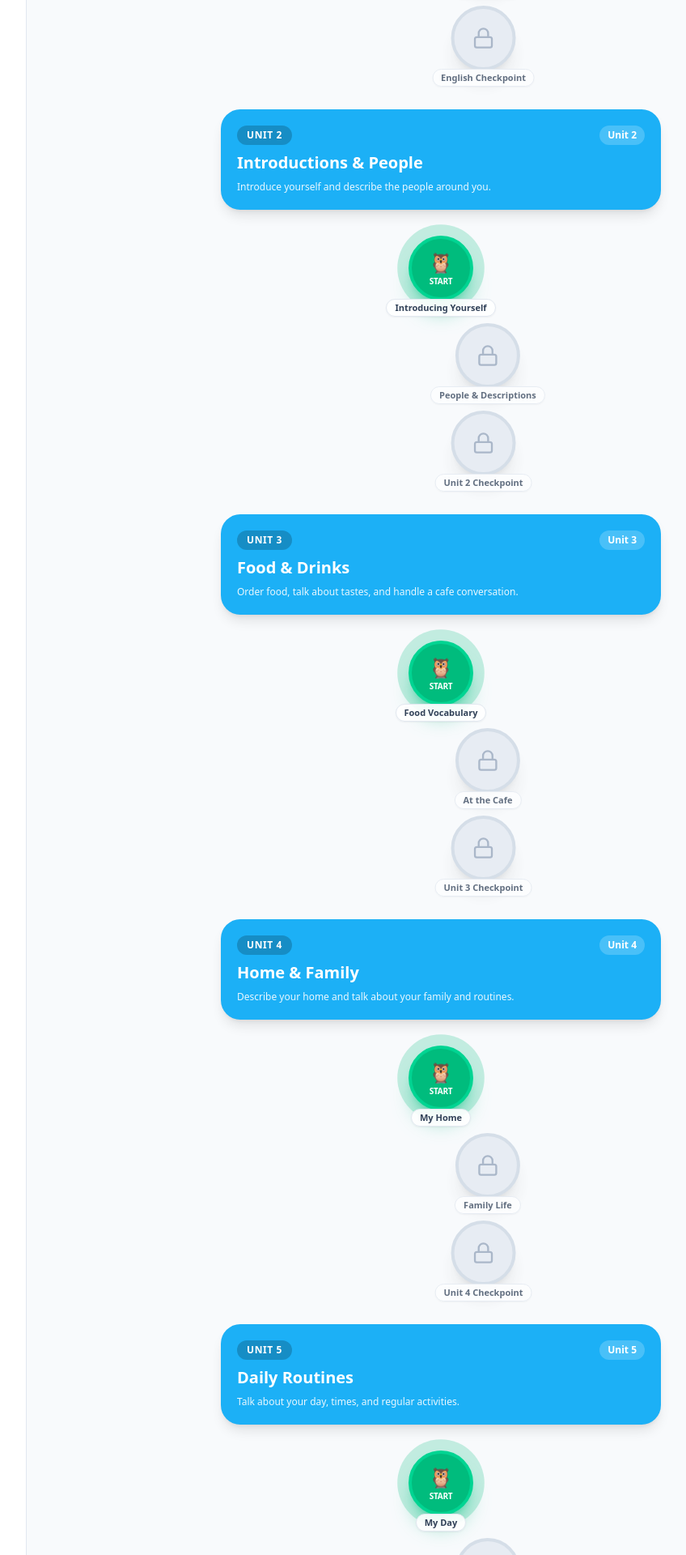
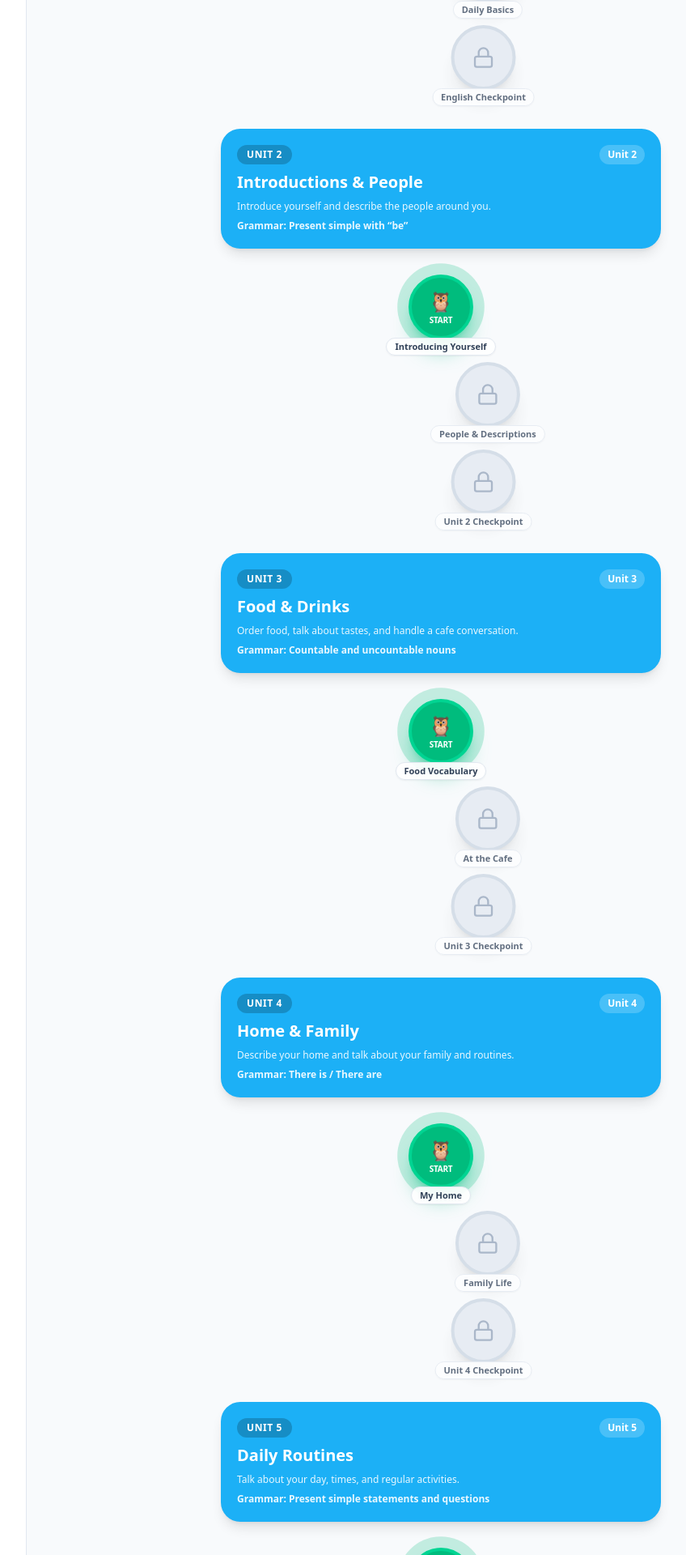
Before and after one commit to florentmolowayi-byte/flor, a React (Vite) app: page / in a window 1280 px wide. Shown: the part 600-2520 px from the top of the page at 81% size, without its empty margins (223-1071 px from the left). Built offline with nearby package versions, Linux system fonts and the light colour scheme.

Commit message:
Add grammar focus to English units

```diff
--- a/src/components/PathView.tsx
+++ b/src/components/PathView.tsx
@@ -63,6 +63,11 @@ export const PathView: React.FC<PathViewProps> = ({
             </div>
             <h3 className="text-xl font-black">{unit.title.split(':')[1] || unit.title}</h3>
             <p className="text-xs font-medium opacity-90">{unit.description}</p>
+            {unit.grammar && (
+              <p className="text-xs font-bold text-white/90">
+                Grammar: <span className="font-black">{unit.grammar}</span>
+              </p>
+            )}
           </div>
 
           {/* Winding Path Nodes */}
--- a/src/data/languages.ts
+++ b/src/data/languages.ts
@@ -14,6 +14,7 @@ const ALL_LANGUAGES: Language[] = [
         number: 1,
         title: 'Unit 1: Everyday English Basics',
         description: 'Learn greetings, simple questions, and useful daily phrases.',
+        grammar: 'Subject pronouns and the verb “to be”',
         color: '#1CB0F6',
         nodes: [
           {
@@ -52,32 +53,33 @@ const ALL_LANGUAGES: Language[] = [
         ],
       },
       ...[
-        ['Unit 2: Introductions & People', 'Introduce yourself and describe the people around you.', 'Introducing Yourself', 'People & Descriptions'],
-        ['Unit 3: Food & Drinks', 'Order food, talk about tastes, and handle a cafe conversation.', 'Food Vocabulary', 'At the Cafe'],
-        ['Unit 4: Home & Family', 'Describe your home and talk about your family and routines.', 'My Home', 'Family Life'],
-        ['Unit 5: Daily Routines', 'Talk about your day, times, and regular activities.', 'My Day', 'Time & Schedules'],
-        ['Unit 6: Shopping', 'Ask about prices, sizes, colors, and what you need to buy.', 'Shopping Basics', 'Clothes & Prices'],
-        ['Unit 7: Travel', 'Use practical English for airports, hotels, and transportation.', 'Getting Around', 'Travel Check-in'],
-        ['Unit 8: Directions & Places', 'Ask for directions and find important places in town.', 'Around Town', 'Finding Your Way'],
-        ['Unit 9: Weather & Seasons', 'Describe the weather and make plans for different seasons.', 'Weather Talk', 'Seasons & Plans'],
-        ['Unit 10: Hobbies & Free Time', 'Discuss interests, weekend activities, and invitations.', 'My Hobbies', 'Making Plans'],
-        ['Unit 11: Health & Wellness', 'Explain common symptoms and speak with a doctor or pharmacist.', 'Body & Symptoms', 'At the Doctor'],
-        ['Unit 12: Work & Careers', 'Talk about jobs, workplaces, and professional goals.', 'Jobs & Workplaces', 'Career Goals'],
-        ['Unit 13: Past Experiences', 'Share what happened yesterday and tell simple stories.', 'Yesterday', 'Weekend Stories'],
-        ['Unit 14: Future Plans', 'Make promises, predictions, and plans for the future.', 'Future Plans', 'Goals & Dreams'],
-        ['Unit 15: Technology', 'Talk about devices, apps, and everyday digital life.', 'Devices & Apps', 'Online Life'],
-        ['Unit 16: Opinions & Comparisons', 'Express opinions and compare people, places, and ideas.', 'Giving Opinions', 'Comparing Things'],
-        ['Unit 17: Nature & Environment', 'Describe nature and discuss simple environmental topics.', 'The Natural World', 'Caring for the Planet'],
-        ['Unit 18: Culture & Celebrations', 'Talk about traditions, holidays, and memorable celebrations.', 'Special Days', 'Traditions'],
-        ['Unit 19: Conversations', 'Build longer conversations with useful connectors and responses.', 'Keeping a Conversation', 'Conversation Connectors'],
-        ['Unit 20: English Fluency Review', 'Bring your vocabulary and grammar together in a final review.', 'Mixed Review', 'Fluency Challenge'],
-      ].map(([title, description, lessonOne, lessonTwo], index) => {
+        ['Unit 2: Introductions & People', 'Introduce yourself and describe the people around you.', 'Present simple with “be”', 'Introducing Yourself', 'People & Descriptions'],
+        ['Unit 3: Food & Drinks', 'Order food, talk about tastes, and handle a cafe conversation.', 'Countable and uncountable nouns', 'Food Vocabulary', 'At the Cafe'],
+        ['Unit 4: Home & Family', 'Describe your home and talk about your family and routines.', 'There is / There are', 'My Home', 'Family Life'],
+        ['Unit 5: Daily Routines', 'Talk about your day, times, and regular activities.', 'Present simple statements and questions', 'My Day', 'Time & Schedules'],
+        ['Unit 6: Shopping', 'Ask about prices, sizes, colors, and what you need to buy.', 'This, that, these, and those', 'Shopping Basics', 'Clothes & Prices'],
+        ['Unit 7: Travel', 'Use practical English for airports, hotels, and transportation.', 'Can and could for requests', 'Getting Around', 'Travel Check-in'],
+        ['Unit 8: Directions & Places', 'Ask for directions and find important places in town.', 'Prepositions of place', 'Around Town', 'Finding Your Way'],
+        ['Unit 9: Weather & Seasons', 'Describe the weather and make plans for different seasons.', 'It is and the present continuous', 'Weather Talk', 'Seasons & Plans'],
+        ['Unit 10: Hobbies & Free Time', 'Discuss interests, weekend activities, and invitations.', 'Like, love, hate + -ing', 'My Hobbies', 'Making Plans'],
+        ['Unit 11: Health & Wellness', 'Explain common symptoms and speak with a doctor or pharmacist.', 'Have got and should', 'Body & Symptoms', 'At the Doctor'],
+        ['Unit 12: Work & Careers', 'Talk about jobs, workplaces, and professional goals.', 'Adverbs of frequency', 'Jobs & Workplaces', 'Career Goals'],
+        ['Unit 13: Past Experiences', 'Share what happened yesterday and tell simple stories.', 'Past simple: regular and irregular verbs', 'Yesterday', 'Weekend Stories'],
+        ['Unit 14: Future Plans', 'Make promises, predictions, and plans for the future.', 'Going to and will', 'Future Plans', 'Goals & Dreams'],
+        ['Unit 15: Technology', 'Talk about devices, apps, and everyday digital life.', 'Present perfect for experiences', 'Devices & Apps', 'Online Life'],
+        ['Unit 16: Opinions & Comparisons', 'Express opinions and compare people, places, and ideas.', 'Comparatives and superlatives', 'Giving Opinions', 'Comparing Things'],
+        ['Unit 17: Nature & Environment', 'Describe nature and discuss simple environmental topics.', 'Must, have to, and should', 'The Natural World', 'Caring for the Planet'],
+        ['Unit 18: Culture & Celebrations', 'Talk about traditions, holidays, and memorable celebrations.', 'Past continuous', 'Special Days', 'Traditions'],
+        ['Unit 19: Conversations', 'Build longer conversations with useful connectors and responses.', 'Question tags and conversation connectors', 'Keeping a Conversation', 'Conversation Connectors'],
+        ['Unit 20: English Fluency Review', 'Bring your vocabulary and grammar together in a final review.', 'Mixed grammar review', 'Mixed Review', 'Fluency Challenge'],
+      ].map(([title, description, grammar, lessonOne, lessonTwo], index) => {
         const number = index + 2;
         return {
           id: `unit-en-${number}`,
           number,
           title,
           description,
+          grammar,
           color: '#1CB0F6',
           nodes: [
             {
--- a/src/types.ts
+++ b/src/types.ts
@@ -15,6 +15,7 @@ export interface Unit {
   number: number;
   title: string;
   description: string;
+  grammar?: string;
   color: string;
   nodes: PathNode[];
 }
```
